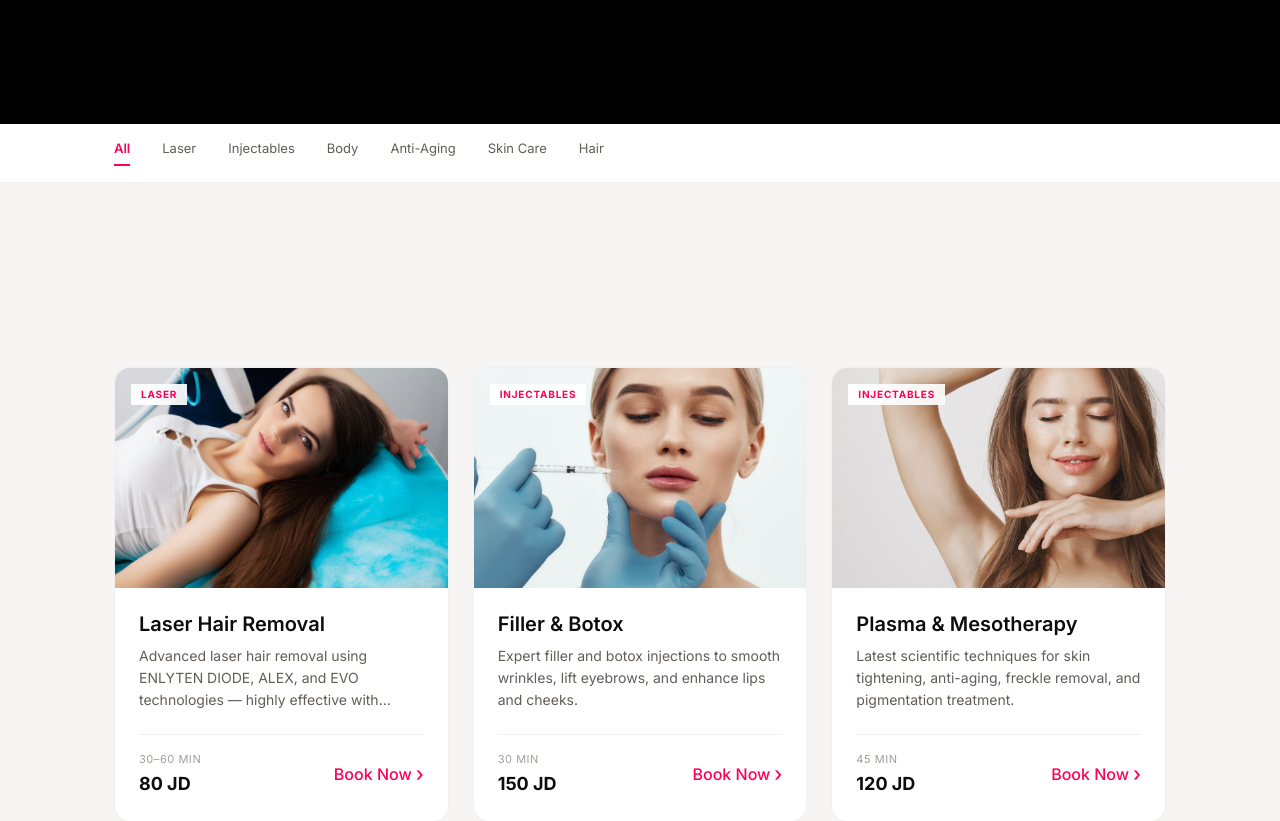
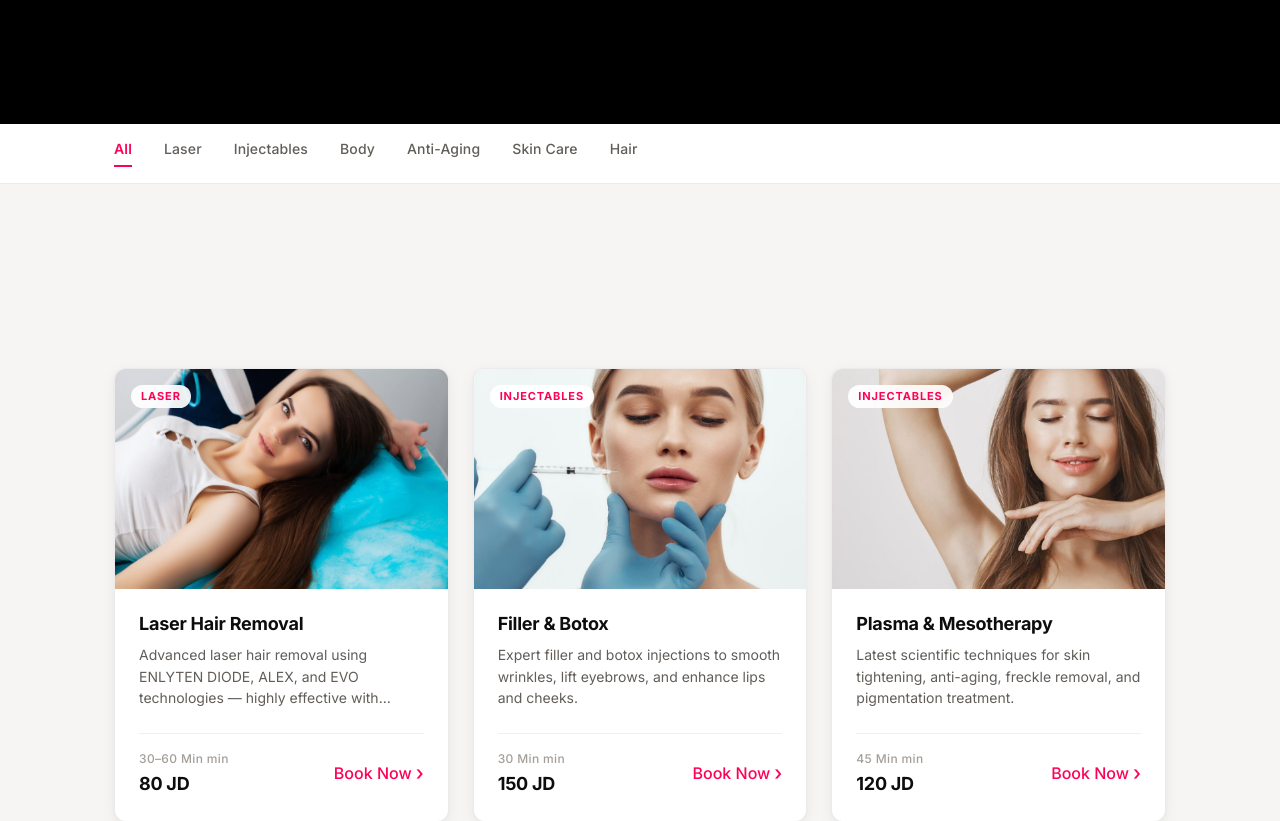
Before and after one commit to Abdoocoder/Enlyten2, a React (Vite) app: page /services in a window 1280 px wide. Shown: the part 340-1161 px from the top of the page. Built offline with nearby package versions, Linux system fonts and the light colour scheme; no server answers; the database is empty.

Commit message:
design: apply DESIGN.md typography and shadows to Services page

```diff
--- a/src/pages/Services.css
+++ b/src/pages/Services.css
@@ -1,4 +1,4 @@
-/* Hero */
+/* ── Hero ── */
 .services-hero {
   min-height: 40vh;
   justify-content: center;
@@ -12,10 +12,10 @@
   margin-top: var(--spacing-lg);
 }
 
-/* Category Strip */
+/* ── Category Strip ── */
 .category-strip-container {
   background-color: var(--white);
-  border-bottom: 1px solid var(--outline-variant);
+  border-bottom: 1px solid rgba(0, 0, 0, 0.08);
   position: sticky;
   top: 48px;
   z-index: 990;
@@ -32,13 +32,14 @@
 .category-strip::-webkit-scrollbar { display: none; }
 
 .category-pill {
-  font-size: 0.8125rem;
-  font-weight: 400;
+  font-size: 0.875rem;
+  font-weight: 500;
   color: var(--on-surface-variant);
   white-space: nowrap;
   padding-bottom: var(--spacing-sm);
   border-bottom: 2px solid transparent;
   transition: var(--transition-fast);
+  letter-spacing: 0.01em;
 }
 
 .category-pill.active {
@@ -47,9 +48,9 @@
   font-weight: 600;
 }
 
-.category-pill:hover { color: var(--on-surface); }
+.category-pill:hover { color: var(--near-black); }
 
-/* Services Grid — Apple product-grid */
+/* ── Services Grid ── */
 .services-content { padding-top: 0; }
 
 .services-grid {
@@ -59,24 +60,31 @@
   padding: var(--spacing-huge) 0;
 }
 
-/* Service Tile */
+/* ── Service Tile ── */
 .service-tile {
   background-color: var(--white);
-  border-radius: var(--radius-xl);
+  border-radius: 12px;
   overflow: hidden;
   display: flex;
   flex-direction: column;
-  transition: var(--transition-apple);
-  border: 1px solid var(--outline-variant);
+  border: 1px solid rgba(0, 0, 0, 0.08);
+  box-shadow:
+    rgba(0, 0, 0, 0.04) 0px 4px 18px,
+    rgba(0, 0, 0, 0.027) 0px 2px 8px,
+    rgba(0, 0, 0, 0.02) 0px 1px 3px;
+  transition: transform 0.25s ease, box-shadow 0.25s ease, border-color 0.25s ease;
 }
 
 .service-tile:hover {
-  transform: translateY(-6px);
-  box-shadow: 0 24px 48px rgba(0, 0, 0, 0.1);
+  transform: translateY(-4px);
   border-color: transparent;
+  box-shadow:
+    rgba(0, 0, 0, 0.08) 0px 12px 40px,
+    rgba(0, 0, 0, 0.05) 0px 6px 16px,
+    rgba(0, 0, 0, 0.03) 0px 2px 6px;
 }
 
-/* Image Well */
+/* ── Image Well ── */
 .service-image-well {
   height: 220px;
   background-color: var(--light-gray);
@@ -91,10 +99,10 @@
   width: 100%;
   height: 100%;
   object-fit: cover;
-  transition: var(--transition-apple);
+  transition: transform 0.4s ease;
 }
 
-.service-tile:hover .service-image { transform: scale(1.04); }
+.service-tile:hover .service-image { transform: scale(1.03); }
 
 .service-image-placeholder {
   width: 100%;
@@ -102,16 +110,16 @@
   display: flex;
   align-items: center;
   justify-content: center;
-  background: linear-gradient(135deg, var(--light-gray) 0%, #ebebed 100%);
+  background: linear-gradient(135deg, #f6f5f4 0%, #ebebed 100%);
 }
 
 .service-icon {
-  font-size: 3rem;
+  font-size: 2.5rem;
   background: var(--laser-gradient);
   -webkit-background-clip: text;
   -webkit-text-fill-color: transparent;
   background-clip: text;
-  opacity: 0.6;
+  opacity: 0.5;
 }
 
 .service-category-tag {
@@ -120,8 +128,8 @@
   inset-inline-start: var(--spacing-md);
   background-color: rgba(255, 255, 255, 0.92);
   padding: 3px 10px;
-  border-radius: var(--radius-full);
-  font-size: 0.625rem;
+  border-radius: 9999px;
+  font-size: 0.6875rem;
   text-transform: uppercase;
   font-weight: 700;
   letter-spacing: 0.08em;
@@ -130,7 +138,7 @@
   backdrop-filter: blur(8px);
 }
 
-/* Tile Content */
+/* ── Tile Content ── */
 .service-tile-content {
   padding: var(--spacing-lg);
   flex-grow: 1;
@@ -139,18 +147,19 @@
 }
 
 .service-name {
-  font-size: 1.25rem;
-  font-weight: 600;
+  font-size: 1.125rem;
+  font-weight: 700;
   color: var(--near-black);
-  letter-spacing: var(--ls-display);
-  line-height: var(--lh-card);
+  letter-spacing: -0.25px;
+  line-height: 1.27;
+  margin-bottom: var(--spacing-sm);
 }
 
 .service-desc {
-  color: var(--on-surface-variant);
+  color: #615d59;
   font-size: 0.875rem;
+  font-weight: 400;
   line-height: 1.55;
-  margin: var(--spacing-sm) 0 var(--spacing-lg);
   flex-grow: 1;
   display: -webkit-box;
   -webkit-line-clamp: 3;
@@ -158,14 +167,15 @@
   overflow: hidden;
 }
 
-/* Footer */
+/* ── Tile Footer ── */
 .service-tile-footer {
-  margin-top: auto;
+  margin-top: var(--spacing-lg);
   padding-top: var(--spacing-md);
-  border-top: 1px solid var(--outline-variant);
+  border-top: 1px solid rgba(0, 0, 0, 0.06);
   display: flex;
   justify-content: space-between;
   align-items: center;
+  gap: var(--spacing-sm);
 }
 
 .service-meta {
@@ -175,28 +185,29 @@
 }
 
 .meta-item {
-  font-size: 0.6875rem;
-  color: var(--on-surface-disabled);
-  text-transform: uppercase;
-  letter-spacing: 0.05em;
+  font-size: 0.75rem;
+  font-weight: 500;
+  color: #a39e98;
+  letter-spacing: 0.03em;
 }
 
 .price-badge {
   font-size: 1.125rem;
   font-weight: 700;
   color: var(--near-black);
+  letter-spacing: -0.25px;
 }
 
-/* States */
+/* ── States ── */
 .centered {
   text-align: center;
   padding: var(--spacing-cinematic) 0;
 }
 
 .laser-spinner {
-  width: 40px;
-  height: 40px;
-  border: 3px solid var(--outline-variant);
+  width: 36px;
+  height: 36px;
+  border: 2px solid rgba(0, 0, 0, 0.08);
   border-top-color: var(--logo-pink);
   border-radius: 50%;
   margin: 0 auto var(--spacing-md);
@@ -205,12 +216,15 @@
 
 @keyframes spin { to { rotate: 1turn; } }
 
-/* Responsive — 3-up → 2-up → 1-up */
+/* ── Responsive ── */
 @media (max-width: 980px) {
   .services-grid { grid-template-columns: repeat(2, 1fr); }
 }
 
 @media (max-width: 600px) {
-  .services-grid { grid-template-columns: 1fr; }
+  .services-grid {
+    grid-template-columns: 1fr;
+    padding: var(--spacing-xl) 0;
+  }
   .category-strip { padding-inline: var(--spacing-lg); }
 }
--- a/src/pages/Services.jsx
+++ b/src/pages/Services.jsx
@@ -42,7 +42,7 @@ const ServiceTile = ({ service, onBook }) => {
         <div className="service-tile-footer">
           <div className="service-meta">
             {service.duration_minutes && (
-              <span className="meta-item">{service.duration_minutes}</span>
+              <span className="meta-item">{service.duration_minutes} {t('services.min')}</span>
             )}
             <span className="price-badge">{service.price} JD</span>
           </div>
```
